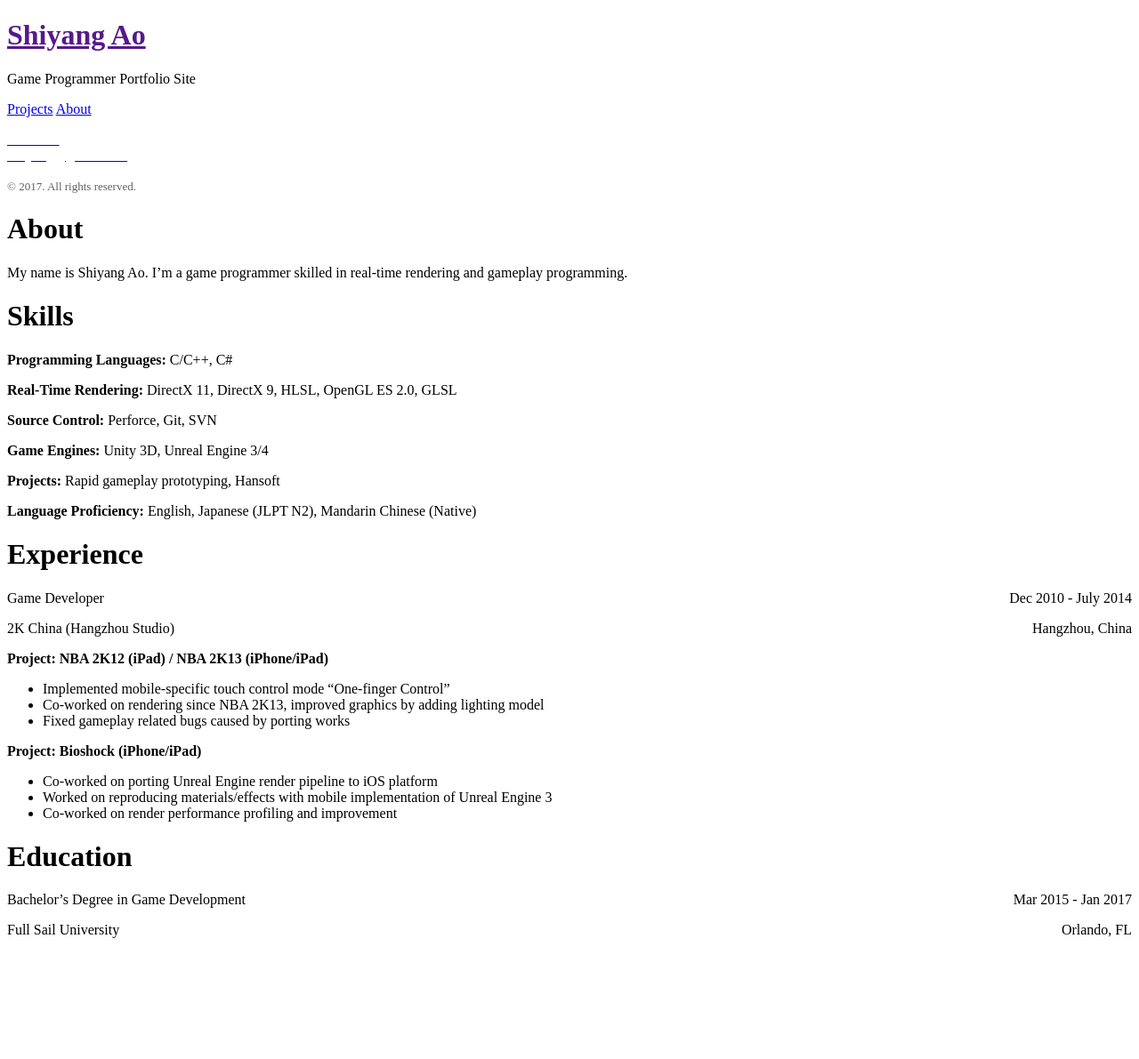
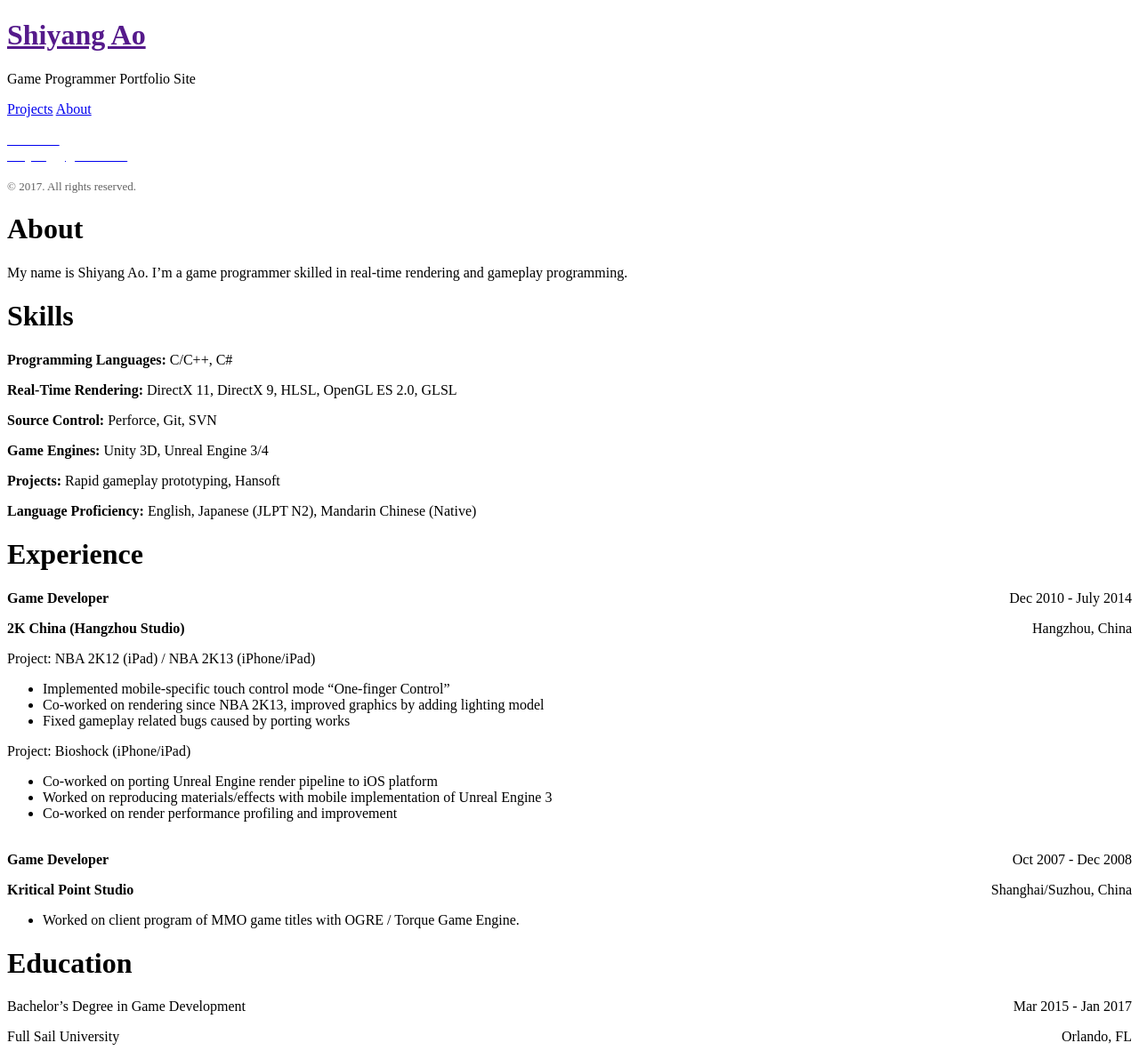
Before and after one commit to aosyang/aosyang.github.io, a Jekyll site: the page built from about.md, in a window 1280 px wide. Shown: the whole page at 89% size. Built offline with Jekyll 4.4.1, drawn with Linux system fonts in a browser that asks for light colours; before the commit the page ends 1071 px from its top, so only the background shows below that.

Commit message:
Minor changes to text

```diff
--- a/about.md
+++ b/about.md
@@ -22,25 +22,37 @@ My name is Shiyang Ao. I'm a game programmer skilled in real-time rendering and
 
 # Experience
 <p>
-  Game Developer
+  <b>Game Developer</b>
   <span style="float: right">Dec 2010 - July 2014</span>
 </p>
 <p>
-  2K China (Hangzhou Studio)
+  <b>2K China (Hangzhou Studio)</b>
   <span style="float: right">Hangzhou, China</span>
 </p>
 
-**Project: NBA 2K12 (iPad) / NBA 2K13 (iPhone/iPad)**
+Project: NBA 2K12 (iPad) / NBA 2K13 (iPhone/iPad)
 
 * Implemented mobile-specific touch control mode “One-finger Control”
 * Co-worked on rendering since NBA 2K13, improved graphics by adding lighting model
 * Fixed gameplay related bugs caused by porting works
 
-**Project: Bioshock (iPhone/iPad)**
+Project: Bioshock (iPhone/iPad)
 
 * Co-worked on porting Unreal Engine render pipeline to iOS platform
 * Worked on reproducing materials/effects with mobile implementation of Unreal Engine 3
 * Co-worked on render performance profiling and improvement
+<br/>
+<br/>
+<p>
+  <b>Game Developer</b>
+  <span style="float: right">Oct 2007 - Dec 2008</span>
+</p>
+<p>
+  <b>Kritical Point Studio</b>
+  <span style="float: right">Shanghai/Suzhou, China</span>
+</p>
+
+* Worked on client program of MMO game titles with OGRE / Torque Game Engine.
 
 # Education
 <p>
```
Also changed, not shown: projects.md (+2 -2 lines).
